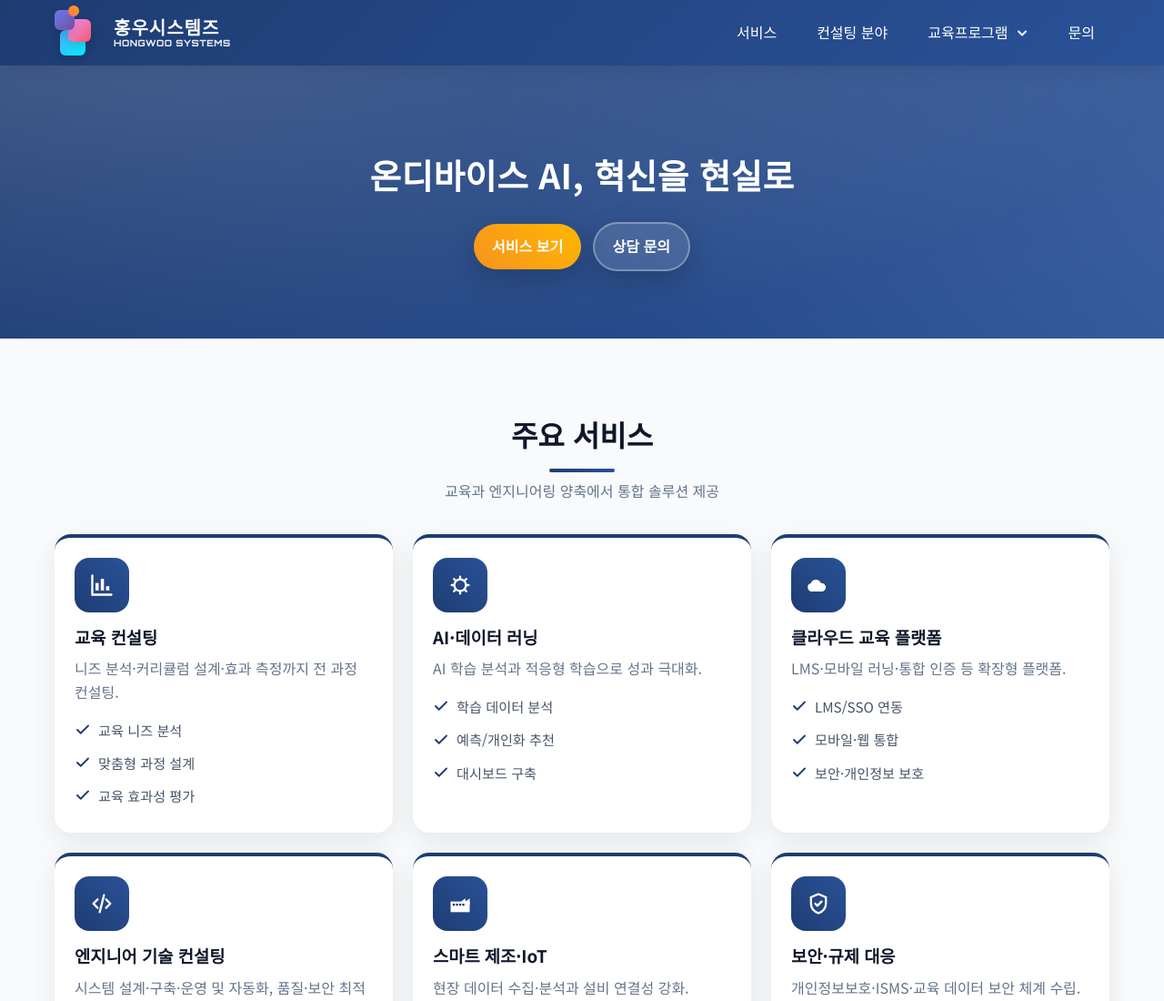
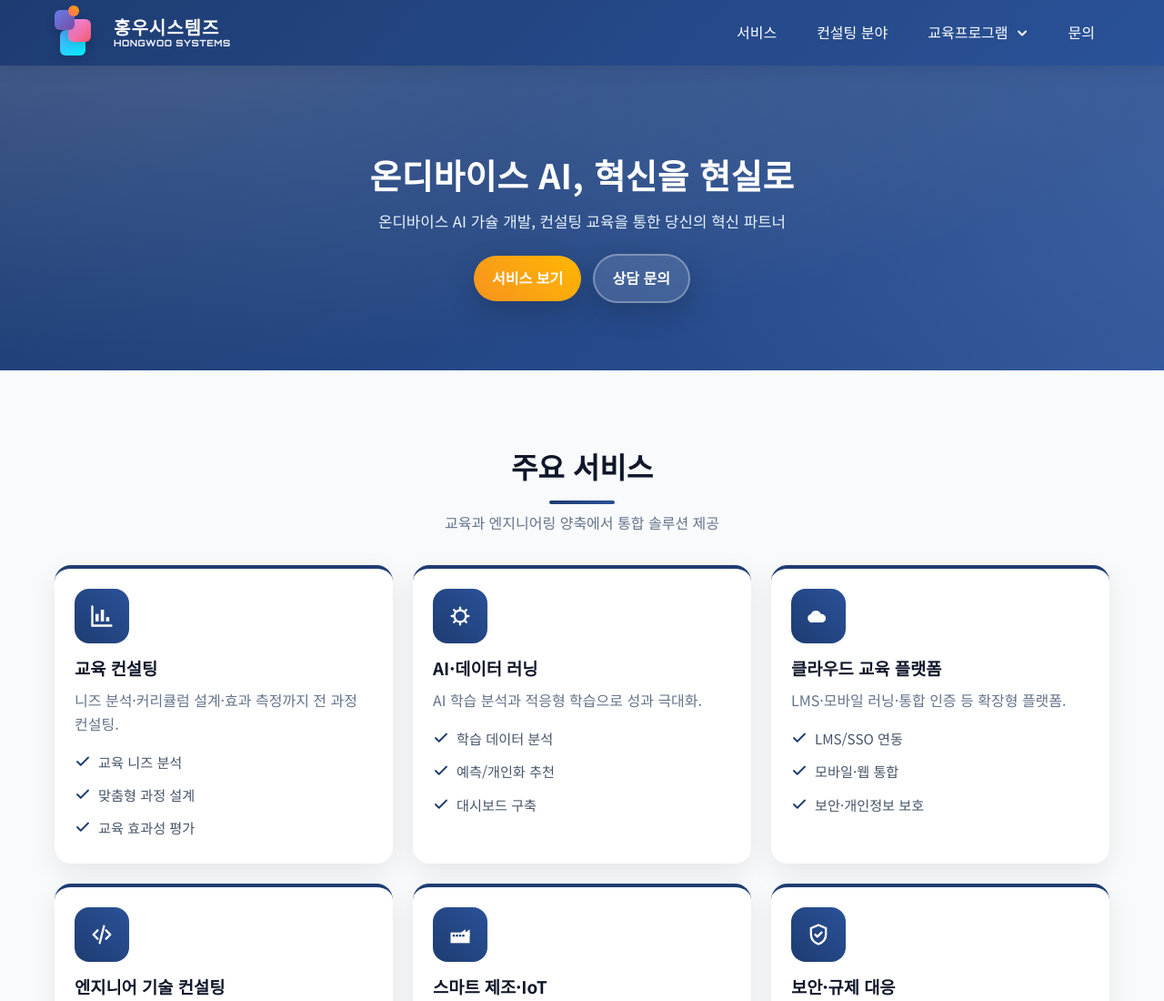
Before and after one commit to hongwoosystems/hongwoosystems.github.io, a plain HTML site: page index.html in a window 1280 px wide. Shown: the top 1100 px of the page at 91% size. Drawn offline with Linux system fonts and the light colour scheme.

Commit message:
Add files via upload

```diff
--- a/index.html
+++ b/index.html
@@ -562,7 +562,7 @@
 
 <section class="hero" id="home">
 <h1>온디바이스 AI, 혁신을 현실로</h1>
-<p class="subtitle"----</p>
+<p class="subtitle">온디바이스 AI 가슐 개발, 컨설팅 교육을 통한 당신의 혁신 파트너</p>
 <div class="cta">
 <a class="btn btn-primary" href="#services">서비스 보기</a>
 <a class="btn btn-secondary" href="#contact">상담 문의</a>
```
